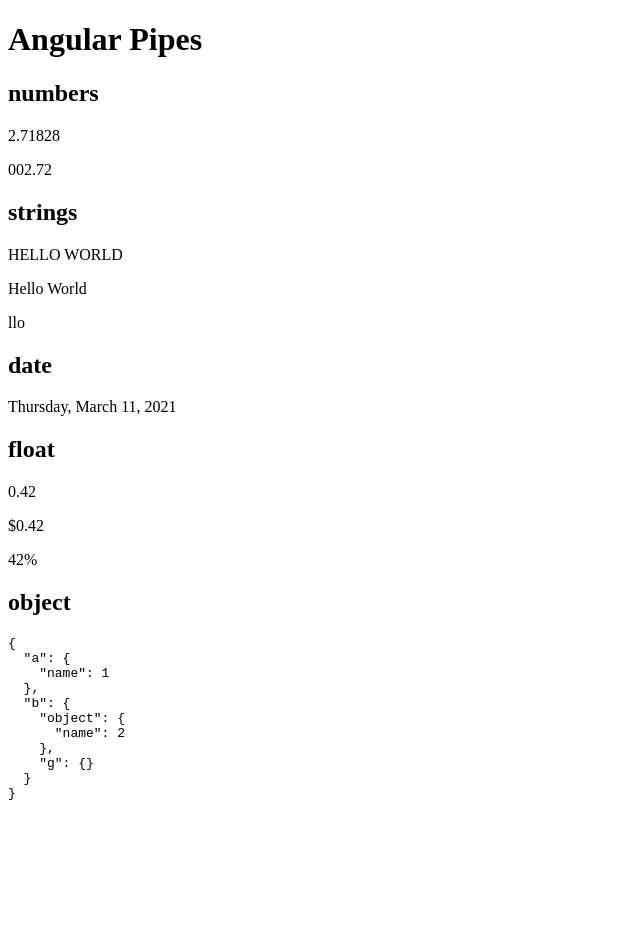
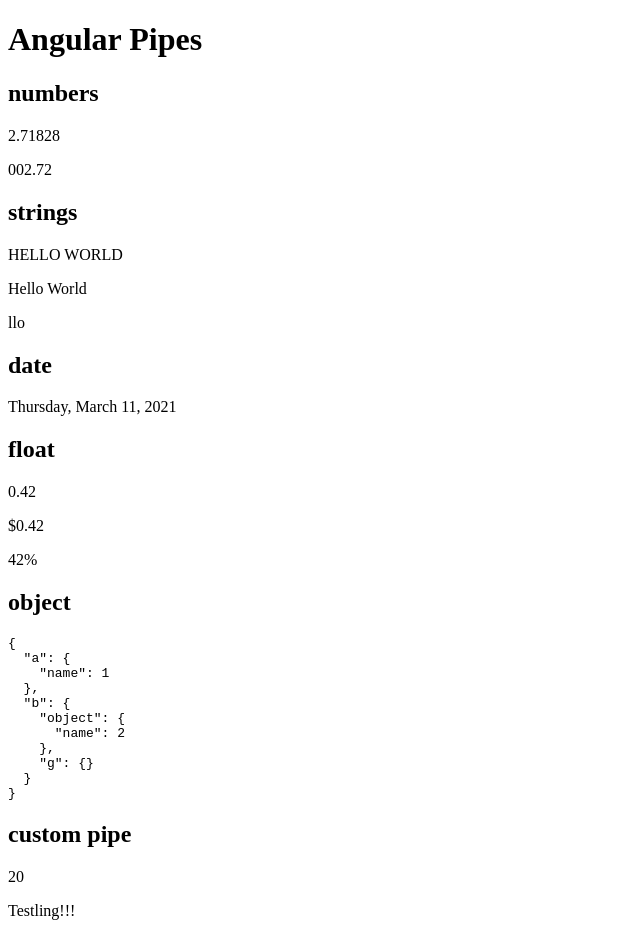
Before and after one commit to AlMuz/ANGULAR-Pipes, an Angular app: page / in a window 1280 px wide. Shown: the whole page, without its empty margins (0-640 px from the left). Before the commit the page ends 814 px from the top, so only its background shows below. Built offline with nearby package versions, Linux system fonts and the light colour scheme.

Commit message:
custom pipes

```diff
--- a/src/app/app.component.html
+++ b/src/app/app.component.html
@@ -20,4 +20,8 @@
 
   <h2>object</h2>
   <pre>{{ obj | json }}</pre>
+
+  <h2>custom pipe</h2>
+  <p>{{ 10 | mult }}</p>
+  <p>{{ "Testling    " | exMarks }}</p>
 </div>
--- /dev/null
+++ b/src/app/pipes/ex-marks.pipe.ts
@@ -0,0 +1,10 @@
+import { Pipe, PipeTransform } from '@angular/core';
+
+@Pipe({
+  name: 'exMarks',
+})
+export class ExMarksPipe implements PipeTransform {
+  transform(str: string): string {
+    return `${str.trim()}!!!`;
+  }
+}
--- /dev/null
+++ b/src/app/pipes/mult-by.pipe.ts
@@ -0,0 +1,8 @@
+import { Pipe, PipeTransform } from '@angular/core';
+
+@Pipe({ name: 'mult' })
+export class MultByPipe implements PipeTransform {
+  transform(num: number, pow: number = 2): number {
+    return num * pow;
+  }
+}
```
Also changed, not shown: src/app/app.module.ts (+6 -8 lines).
